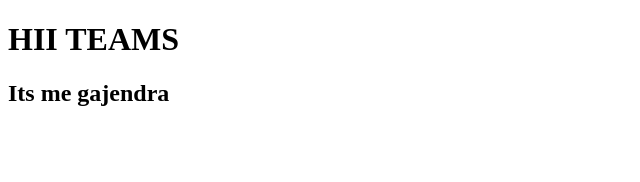
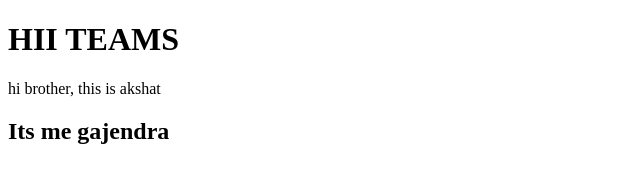
Before and after one commit to gajendrahv/freshersbatch-oct16, a plain HTML site: page abc.html in a window 1280 px wide. Shown: the whole page, without its empty margins (0-640 px from the left). Drawn offline with Linux system fonts and the light colour scheme.

Commit message:
akshat
I have done few changes for u

```diff
--- a/abc.html
+++ b/abc.html
@@ -8,6 +8,7 @@
 </head>
 <body>
     <h1>HII TEAMS</h1>
+    hi brother, this is akshat
     <h2>Its me gajendra</h2>
 </body>
 </html>
```
